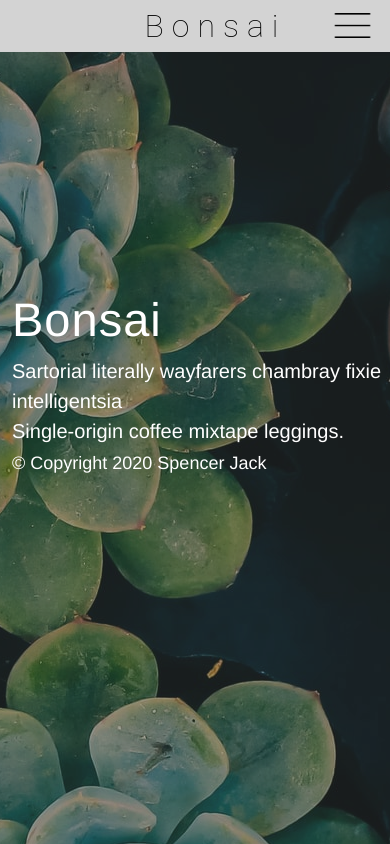
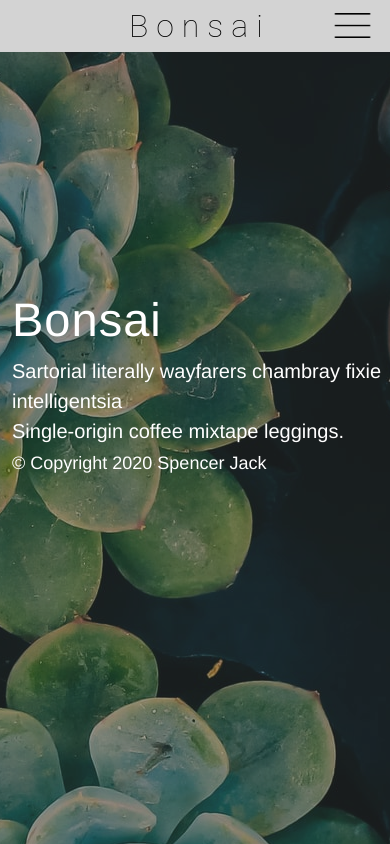
Before and after one commit to spencej4/bonsai, a React (Create React App) app: page / in a window 390 px wide. Built offline with nearby package versions, Linux system fonts and the light colour scheme.

Commit message:
nudged mobile logo

```diff
--- a/src/App.css
+++ b/src/App.css
@@ -1701,7 +1701,7 @@ hr {
     height: 10%;
     position: absolute;
     top: 25%;
-    left: 47%;
+    left: 43%;
     transform: translate(-50%, -50%);
     margin: 0px 0px 0px 0px;
     display: block;
```
